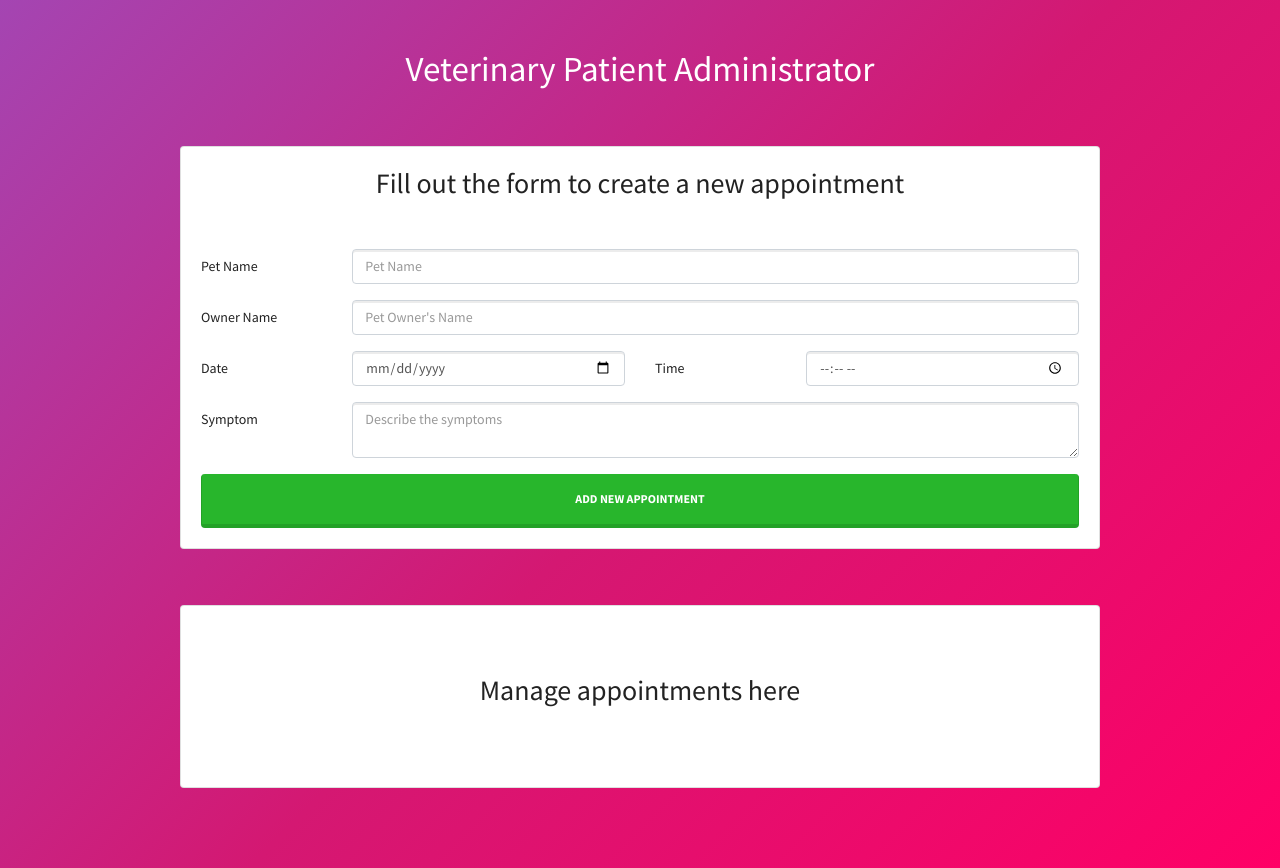
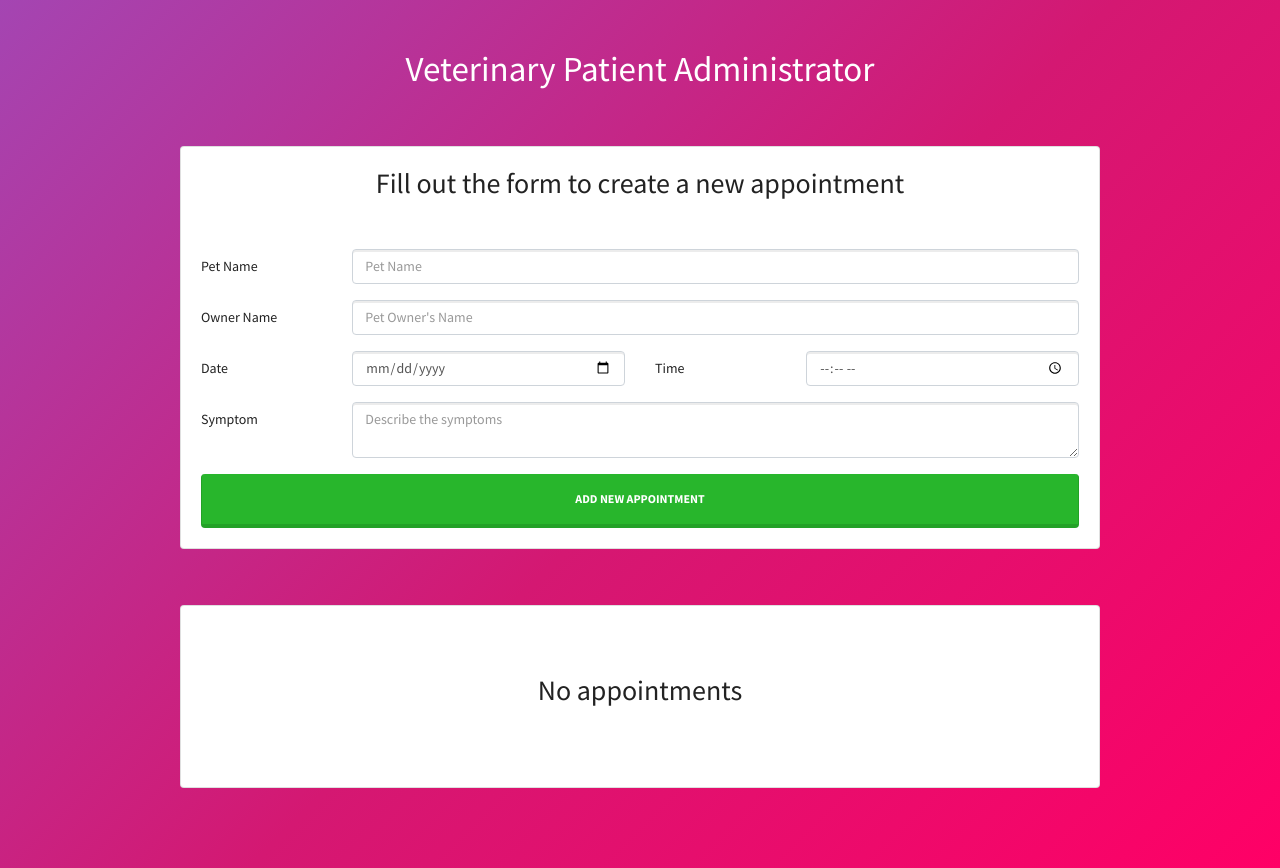
Before and after one commit to jaimeduque17/veterinary-patients-react, a React (Create React App) app: page / in a window 1280 px wide. Built offline with nearby package versions, Linux system fonts and the light colour scheme.

Commit message:
The message of the appointment list is modified

```diff
--- a/src/components/AppointmentList.js
+++ b/src/components/AppointmentList.js
@@ -2,10 +2,15 @@
 import Appointment from './Appointment';
 import PropTypes from 'prop-types';
 
-const AppointmentList = ({ appointments, deleteAppointment }) => (
+const AppointmentList = ({ appointments, deleteAppointment }) => {
+
+    // Print a message depending on whether there are appointments or not
+    const message = Object.keys(appointments).length === 0 ? 'No appointments' : 'Manage appointments here';
+
+    return (
         <div className="card mt-2 py-5">
             <div className="card-body">
-            <h2 className="card-title text-center">Manage appointments here</h2>
+                <h2 className="card-title text-center">{message}</h2>
                 <div className="appointment-list">
                     {appointments.map(appointment => (
                         <Appointment
@@ -18,6 +23,7 @@
             </div>
         </div>
     );
+}
 
 AppointmentList.propTypes = {
     appointments: PropTypes.array.isRequired,
```
Lines whose indentation alone changed are shown as unchanged.
